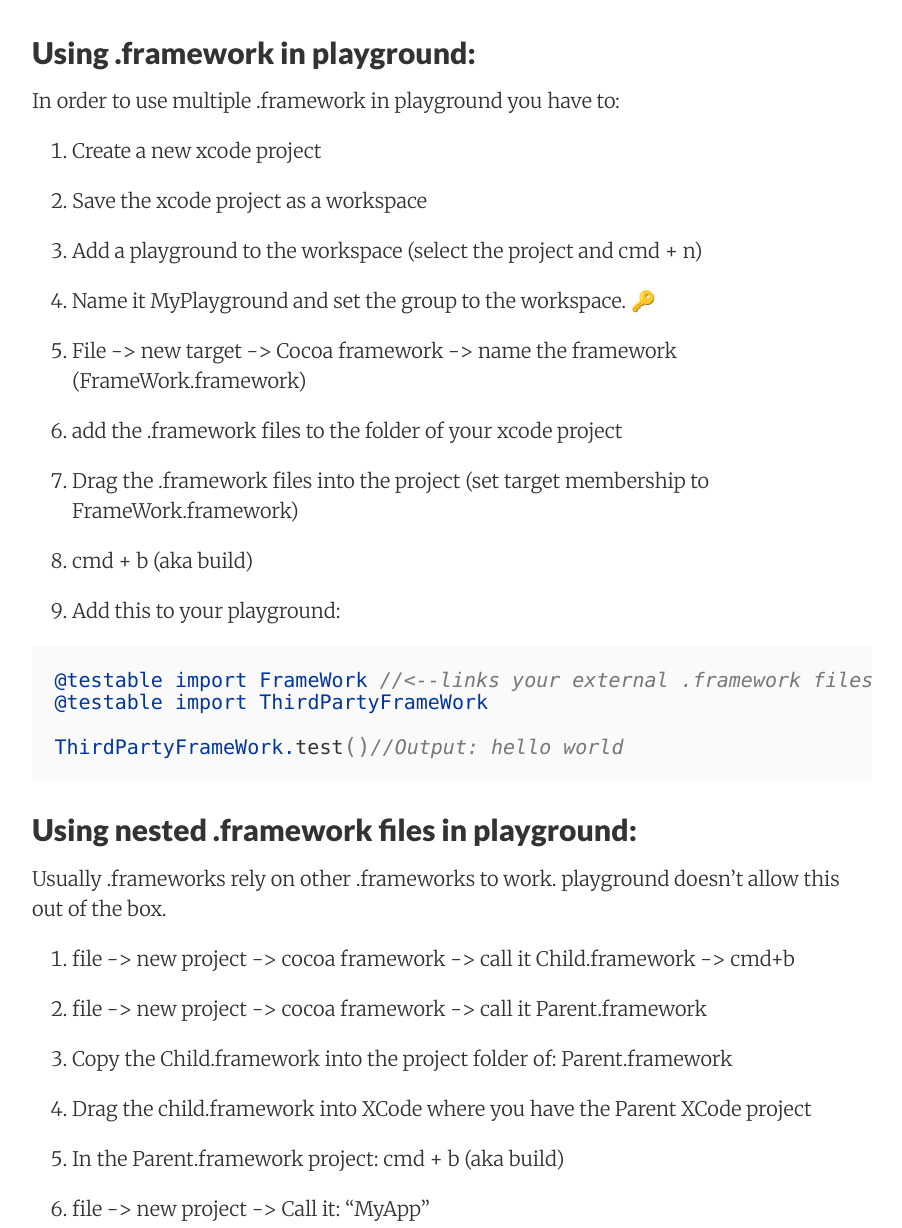
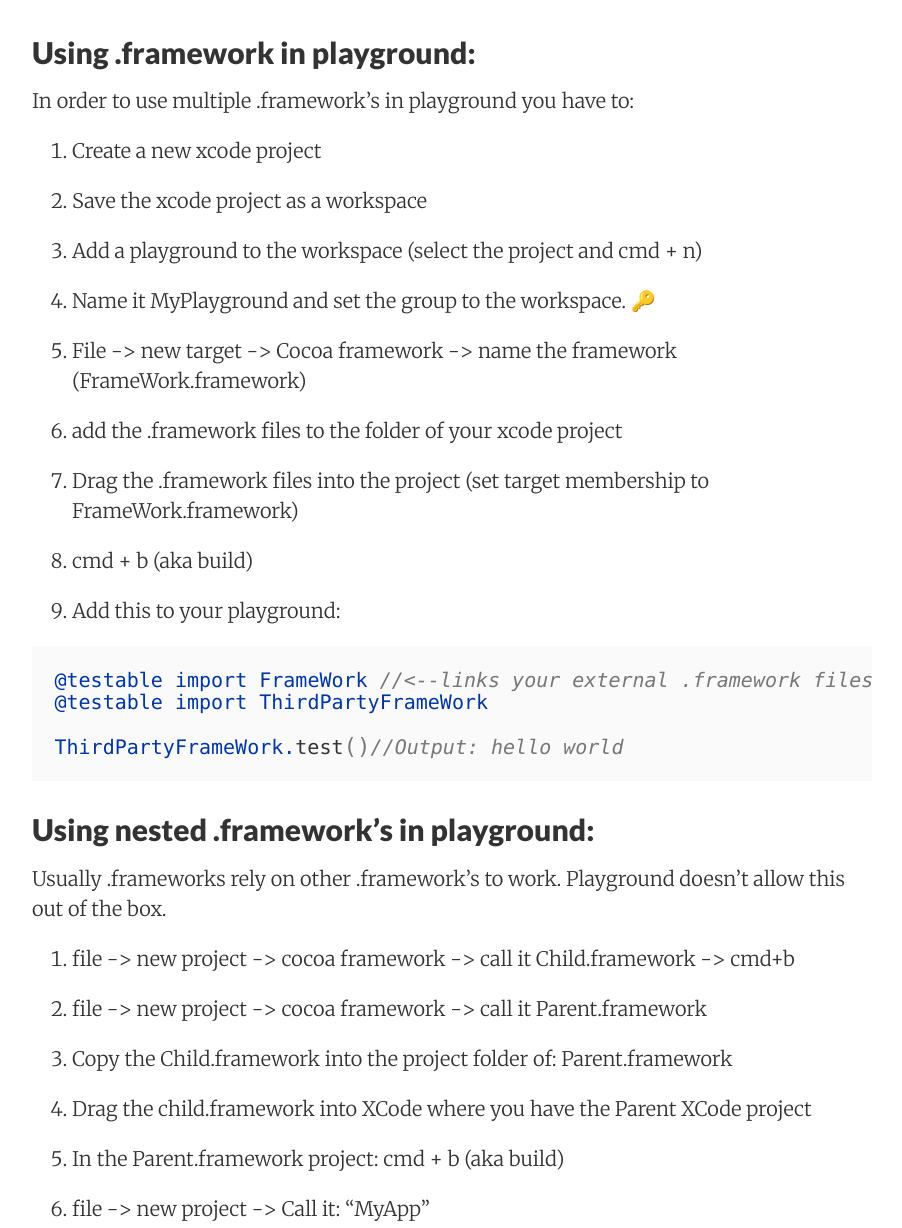
Before and after one commit to stylekit/stylekit.github.io, a Jekyll site: the page built from _posts/2017-01-16-playground-and-framework.md, in a window 1280 px wide and 1400 px high, scrolled down 821 px, cut to the strip 172-1400 px from the top of the window. Shown: the whole strip, without its empty margins (188-1090 px from the left). Built offline with Jekyll 4.4.1, drawn with Linux system fonts in a browser that asks for light colours; nearby versions of some CDN libraries; comment, search, counter and statistics services are not loaded.

Commit message:
Files modified: 1


Modified 1 file:
_posts/2017-01-16-playground-and-framework.md

````diff
--- a/_posts/2017-01-16-playground-and-framework.md
+++ b/_posts/2017-01-16-playground-and-framework.md
@@ -6,7 +6,7 @@
 
 ## Using .framework in playground:
 
-In order to use multiple .framework in playground you have to:
+In order to use multiple .framework's in playground you have to:
 
 1. Create a new xcode project
 
@@ -36,9 +36,9 @@
 ```
 
 
-## Using nested .framework files in playground:
+## Using nested .framework's in playground:
 
-Usually .frameworks rely on other .frameworks to work. playground doesn't allow this out of the box.
+Usually .frameworks rely on other .framework's to work. Playground doesn't allow this out of the box.
 
 1. file -> new project -> cocoa framework -> call it Child.framework -> cmd+b
 
````
